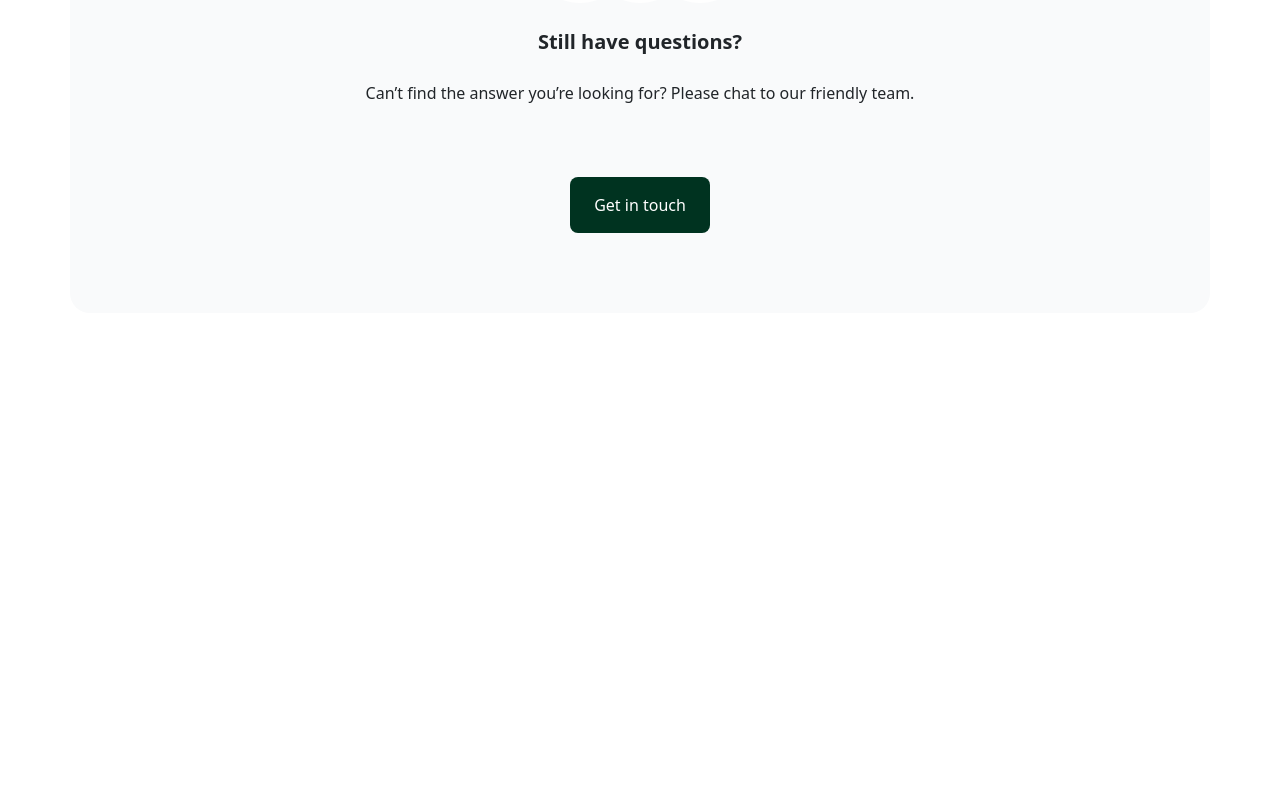
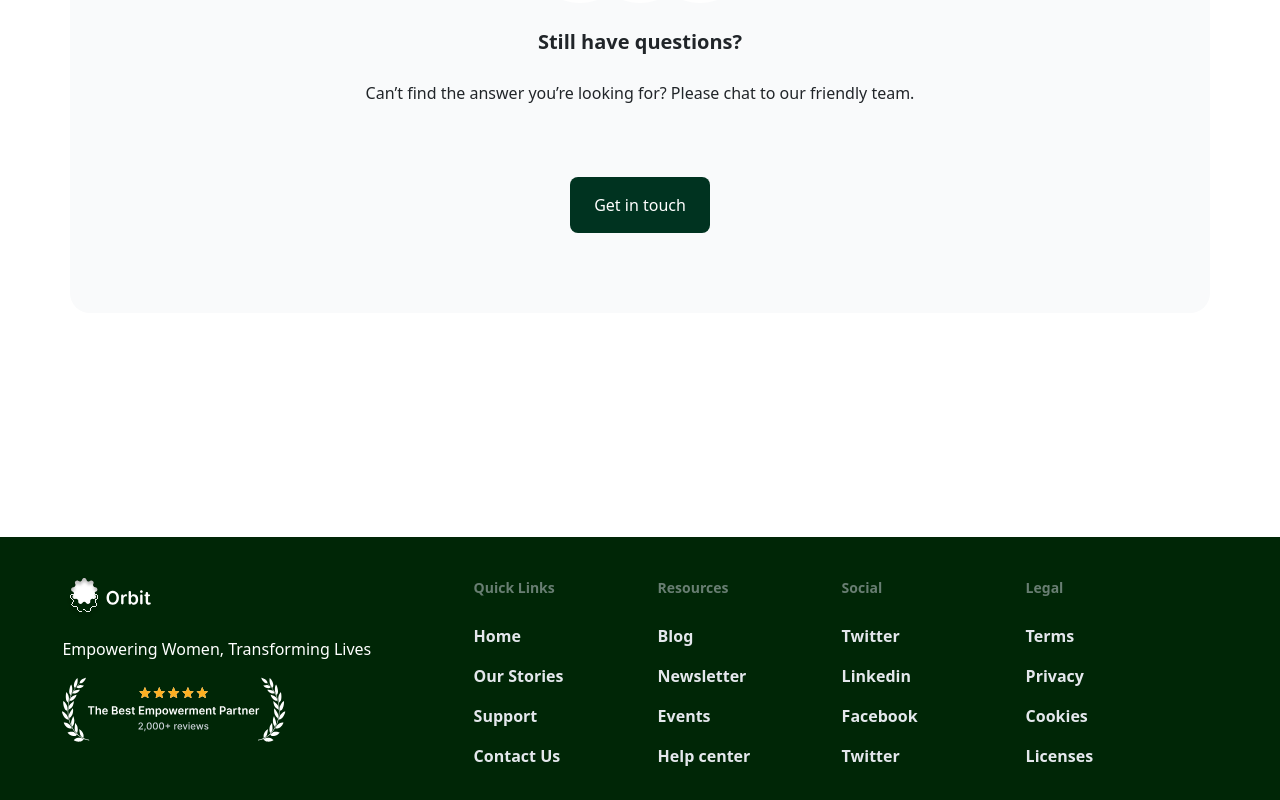
Before and after one commit to tobidechamp15/orbit-landing-page, a React (Create React App) app: page / in a window 1280 px wide. Shown: the part 3594-4394 px from the top of the page. Before the commit the page ends 4067 px from the top, so only its background shows below. Built offline with nearby package versions, Linux system fonts and the light colour scheme; a web font is replaced by a local one.

Commit message:
Feat-Footer

```diff
--- a/src/App.jsx
+++ b/src/App.jsx
@@ -1,4 +1,5 @@
 import About from "./components/About";
+import Footer from "./components/Footer";
 import Hero from "./components/Hero";
 import HeroImage from "./components/HeroImage";
 import Navbar from "./components/Navbar";
@@ -16,6 +17,7 @@ function App() {
       <About />
       <Reason />
       <Questions />
+      <Footer />
     </>
   );
 }
--- /dev/null
+++ b/src/components/Footer.jsx
@@ -0,0 +1,49 @@
+import React from "react";
+import logo from "../assets/logoWhite.svg";
+import ratingImg from "../assets/ratingImg.svg";
+
+const Footer = () => {
+  return (
+    <div className="flex mt-[64px] py-[32px] flex-wrap items-start justify-evenly bg-[#002606] gap-4">
+      <div className="flex flex-col gap-3">
+        <img src={logo} className="w-[90px] " />
+        <span className=" text-[16px] text-white">
+          Empowering Women, Transforming Lives
+        </span>
+        <img src={ratingImg} className="w-[224px]" />
+      </div>
+      <section className="flex gap-2 mt-2 flex-wrap items-center justify-center px-3">
+        <div className="foot-heads xs:w-full">
+          <map>Quick Links</map>
+          <span>Home </span>
+          <span>Our Stories</span>
+          <span>Support</span>
+          <span>Contact Us</span>
+        </div>
+        <div className="foot-heads xs:w-full">
+          <map>Resources</map>
+          <span>Blog </span>
+          <span>Newsletter</span>
+          <span>Events</span>
+          <span>Help center</span>
+        </div>
+        <div className="foot-heads xs:w-full">
+          <map>Social</map>
+          <span>Twitter </span>
+          <span>Linkedin</span>
+          <span>Facebook</span>
+          <span>Twitter</span>
+        </div>
+        <div className="foot-heads xs:w-full">
+          <map>Legal</map>
+          <span>Terms </span>
+          <span>Privacy</span>
+          <span>Cookies</span>
+          <span>Licenses</span>
+        </div>
+      </section>
+    </div>
+  );
+};
+
+export default Footer;
--- a/src/components/Hero.jsx
+++ b/src/components/Hero.jsx
@@ -3,7 +3,7 @@ import badge from "../assets/badge.svg";
 
 const Hero = () => {
   return (
-    <div className="flex p-[80px] items-center justify-center flex-col">
+    <div className="flex md:p-[80px] xsm:p-3 items-center justify-center flex-col">
       <img src={badge} alt="" />
       <span className="heading mt-4 mb-6">
         Empowering Africa&apos;s Market Women
--- a/src/components/Questions.jsx
+++ b/src/components/Questions.jsx
@@ -11,7 +11,7 @@ import ayra3 from "../assets/ayra 3.svg";
 
 const Questions = () => {
   return (
-    <div className="py-[96px] flex flex-col items-center">
+    <div className="py-[96px] flex flex-col items-center px-3">
       <section className="flex flex-col gap-3 ">
         <span className="questions-head">Frequently asked questions</span>
         <span className="questions-desc">
--- a/src/index.css
+++ b/src/index.css
@@ -278,6 +278,25 @@ body {
   z-index: 2;
 }
 
+.foot-heads {
+  display: flex;
+  min-width: 176px;
+  gap: 16px;
+  flex-direction: column;
+}
+.foot-heads map {
+  font-style: normal;
+  margin-bottom: 10px;
+  font-weight: 600;
+  font-size: 14px;
+  color: rgba(208, 213, 221, 0.5);
+}
+.foot-heads span {
+  font-style: normal;
+  font-weight: 600;
+  font-size: 16px;
+  color: #e4e7ec;
+}
 @media screen and (max-width: 768px) {
   .heading {
     font-style: normal;
```
Also changed, not shown: src/assets/logoWhite.svg (added), src/assets/ratingImg.svg (added).
